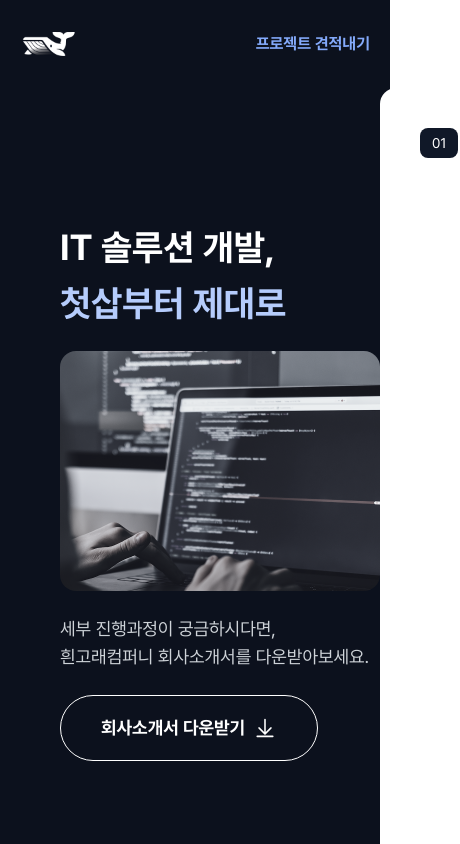
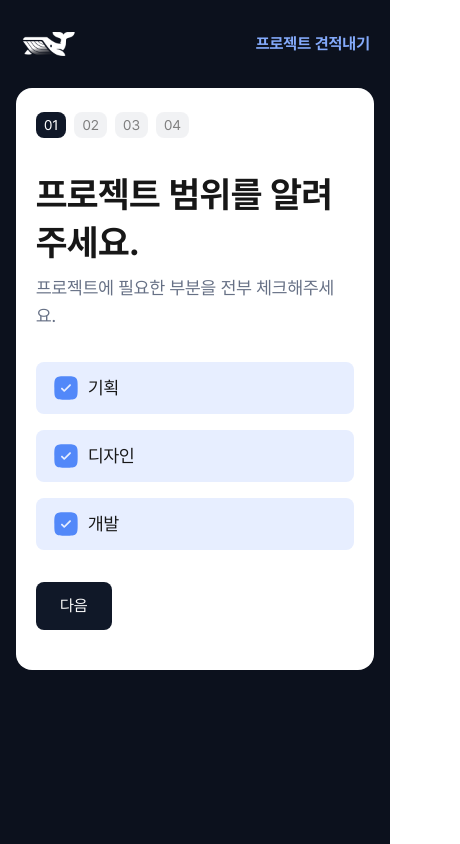
Before and after one commit to Hingoray-Develop/ww-homepage, a Next.js app: page /cost-calculator in a window 390 px wide. Shown: the top 844 px of the page, 460 px wide, since content can reach past the window. Built offline with nearby package versions, Linux system fonts and the light colour scheme.

Commit message:
feat: cost calculator improvements

```diff
--- a/src/app/cost-calculator/CostCalculatorLeft.tsx
+++ b/src/app/cost-calculator/CostCalculatorLeft.tsx
@@ -51,11 +51,19 @@ export default function CostCalculatorLeft() {
         <Body1 fontColor={colors.neutral[300]} fontWeight={400}>
           세부 진행과정이 궁금하시다면,
           <br />
-          흰고래컴퍼니 회사소개서를 다운받아보세요.
+          언제든지 문의하세요.
         </Body1>
       </Frame>
 
-      <a
+      {/* <Frame w="100%" pb={24}>
+        <Body1 fontColor={colors.neutral[300]} fontWeight={400}>
+          세부 진행과정이 궁금하시다면,
+          <br />
+          흰고래컴퍼니 회사소개서를 다운받아보세요.
+        </Body1>
+      </Frame> */}
+
+      {/* <a
         href="/whitewhale-company-profile.pdf"
         download
         style={{
@@ -71,7 +79,7 @@ export default function CostCalculatorLeft() {
           <Heading6>회사소개서 다운받기</Heading6>
           <IconArrowBottom />
         </Frame>
-      </a>
+      </a> */}
     </Frame>
   );
 }
--- a/src/app/cost-calculator/StepFour.tsx
+++ b/src/app/cost-calculator/StepFour.tsx
@@ -1,7 +1,7 @@
 "use client";
 
 import React, { useState } from "react";
-import { Body1, Heading2 } from "@/atoms";
+import { Body1, Frame, Heading2 } from "@/atoms";
 import { useLoading } from "@/contexts/LoadingContext";
 import { CostCalculatorOption } from "@/data/costCalculatorOptions";
 import { colors } from "@/styles";
@@ -108,6 +108,7 @@ export default function StepFour({
         }}
       />
 
+      <Frame pb={40}>
         <button
           onClick={handleSubmit}
           style={{
@@ -121,6 +122,7 @@ export default function StepFour({
         >
           제출
         </button>
+      </Frame>
     </div>
   );
 }
--- a/src/app/cost-calculator/StepOne.tsx
+++ b/src/app/cost-calculator/StepOne.tsx
@@ -58,18 +58,14 @@ export default function StepOne({ scopes, setScopes, onNext }: StepOneProps) {
                 }}
               >
                 {checked ? <CheckedIcon /> : <UncheckedIcon />}
-                {/* <input
-                type="checkbox"
-                checked={checked}
-                onChange={() => toggleScope(opt)}
-                style={{ width: 16, height: 16 }}
-              /> */}
+
                 <Body1>{opt}</Body1>
               </label>
             );
           })}
         </Frame>
       </Frame>
+      <Frame pb={40}>
         <button
           onClick={onNext}
           disabled={isDisabled}
@@ -85,6 +81,7 @@ export default function StepOne({ scopes, setScopes, onNext }: StepOneProps) {
         >
           다음
         </button>
+      </Frame>
     </>
   );
 }
--- a/src/app/cost-calculator/StepTwo.tsx
+++ b/src/app/cost-calculator/StepTwo.tsx
@@ -204,7 +204,7 @@ export default function StepTwo({
         {dontKnow ? <CheckedIcon /> : <UncheckedIcon />}
         아직 잘 모르겠어요.
       </label>
-
+      <Frame pb={40}>
         <button
           onClick={onNext}
           style={{
@@ -219,6 +219,7 @@ export default function StepTwo({
         >
           다음
         </button>
+      </Frame>
     </div>
   );
 }
--- a/src/app/cost-calculator/page.tsx
+++ b/src/app/cost-calculator/page.tsx
@@ -9,6 +9,7 @@ import StepThree from "./StepThree";
 import StepFour from "./StepFour";
 import { CostCalculatorOption } from "@/data/costCalculatorOptions";
 import { Body3, Frame } from "@/atoms";
+import useResponsiveType from "@/hooks/useResponsiveType";
 
 /**
  * <ai_context>
@@ -23,6 +24,10 @@ import { Body3, Frame } from "@/atoms";
  */
 
 export default function CostCalculator() {
+  const { responsiveType } = useResponsiveType();
+  const isMobile = responsiveType === "mobile";
+  const isTablet = responsiveType === "tablet";
+
   // Clear any lingering loading state for this page
   useClearLoading();
 
@@ -100,35 +105,51 @@ export default function CostCalculator() {
     setStep(1);
   };
 
+  // 반응형 패딩 값 설정
+  const containerPx = isMobile ? 16 : isTablet ? 30 : 40;
+
   return (
     <div
       style={{
         display: "flex",
-        flexDirection: "row",
+        flexDirection: isMobile || isTablet ? "column" : "row",
         width: "100%",
-        paddingRight: 40,
+        paddingRight: containerPx,
+        paddingLeft: containerPx,
+        gap: isMobile || isTablet ? 24 : 0,
       }}
     >
-      {/* Left panel now takes ~50% */}
-      <div style={{ flex: 1 }}>
-        <CostCalculatorLeft />
-      </div>
+      {/* Left panel - 태블릿 이상에서만 표시 */}
+      {!isMobile && !isTablet && (
+        <div style={{ flex: 1, width: "auto" }}>
+          <CostCalculatorLeft />
+        </div>
+      )}
 
-      {/* Right panel (Steps) takes ~50% */}
+      {/* Right panel (Steps) */}
       <div
         style={{
-          flex: 1,
+          flex: isMobile || isTablet ? "none" : 1,
+          width: "100%",
           backgroundColor: "#FFFFFF",
           overflow: "hidden",
           borderRadius: 16,
-          paddingLeft: 40,
-          paddingRight: 40,
+          paddingLeft: isMobile ? 20 : 40,
+          paddingRight: isMobile ? 20 : 40,
+          margin: isMobile || isTablet ? "0 auto" : undefined,
+          maxWidth: isMobile || isTablet ? "600px" : undefined,
         }}
       >
         {/* Step indicator */}
-        <Frame col w="100%" pt={40} pb={48}>
+        <Frame col w="100%" pt={isMobile ? 24 : 40} pb={isMobile ? 32 : 48}>
           <div
-            style={{ display: "flex", gap: 16, fontSize: 14, fontWeight: 600 }}
+            style={{
+              display: "flex",
+              gap: isMobile ? 8 : 16,
+              fontSize: isMobile ? 12 : 14,
+              fontWeight: 600,
+              width: "100%",
+            }}
           >
             {[1, 2, 3, 4].map((n) => {
               const disabled = !canGoForward(n);
@@ -151,7 +172,7 @@ export default function CostCalculator() {
                     opacity: disabled ? 0.5 : 1,
                   }}
                 >
-                  <Body3 px={12} py={4}>
+                  <Body3 px={isMobile ? 8 : 12} py={isMobile ? 2 : 4}>
                     {("0" + n).slice(-2)}
                   </Body3>
                 </div>
```
Lines whose indentation alone changed are shown as unchanged.
